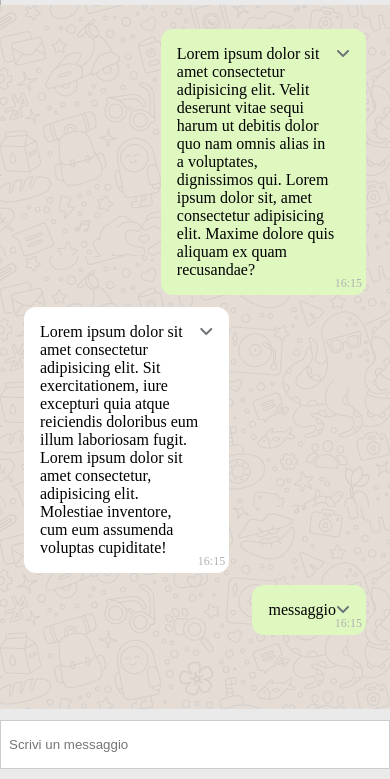
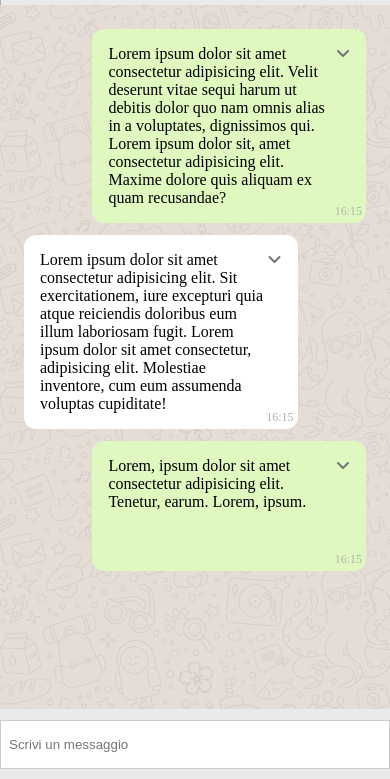
Before and after one commit to Marcomagnano93/html-css-boolzapp, a plain HTML site: page index.html in a window 390 px wide. Shown: the part 65-844 px from the top of the page. Drawn offline with Linux system fonts and the light colour scheme.

Commit message:
ADD: responsive message

```diff
--- a/css/app.css
+++ b/css/app.css
@@ -151,11 +151,12 @@ img {
 
 .message {
     width: fit-content;
-    max-width: 60%;
+    max-width: 80%;
     padding: 16px;
     border-radius: 12px;
     display: flex;
     position: relative;
+    min-height: 130px;
 }
 
 .sent {
@@ -273,6 +274,13 @@ img {
         overflow: auto;
         flex-grow: 1;
     }
+
+    /* chat main */
+
+    .message {
+        max-width: 60%;
+    }
+
 
 /* tablet CHAT FOOTER */
 
--- a/index.html
+++ b/index.html
@@ -200,7 +200,7 @@
                             </div>
 
                             <div class="message sent">
-                                <p>messaggio</p>
+                                <p>Lorem, ipsum dolor sit amet consectetur adipisicing elit. Tenetur, earum. Lorem, ipsum.</p>
                                 <i class="fa-solid fa-angle-down"></i>
                                 <time>16:15</time>
                             </div>
@@ -225,7 +225,6 @@
                     </main>
                  </div>
             </div>
-
      </div>
 
 </body>
```
